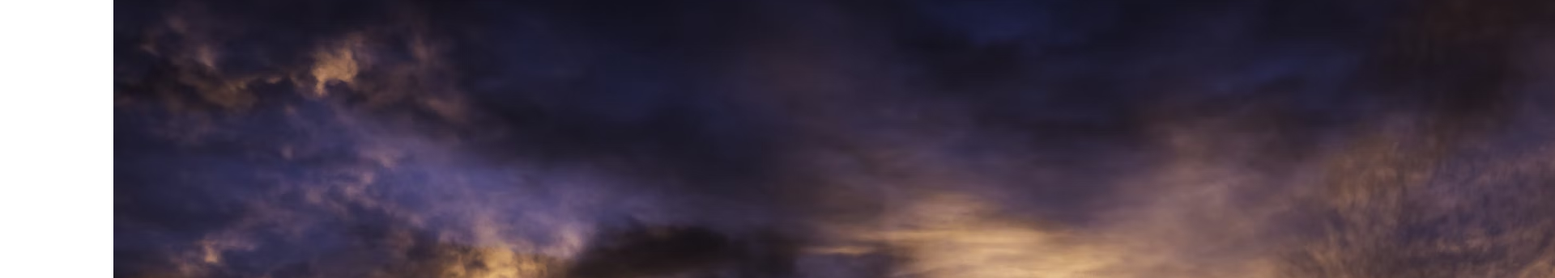
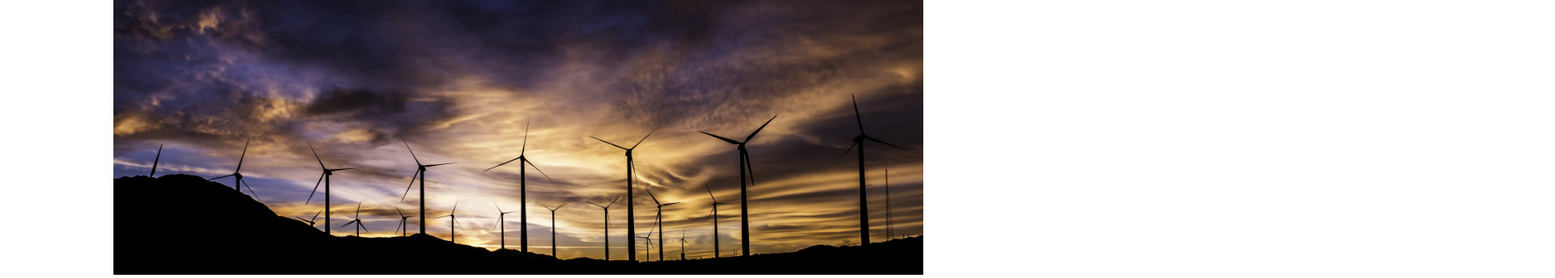
Before and after one commit to pascal2402/Portfolio, a website: page index.html in a window 1280 px wide. Shown: the part 104-448 px from the top of the page at 81% size, 1920 px wide, since content can reach past the window. Drawn offline with Linux system fonts and the light colour scheme.

Commit message:
1 file modified

```diff
--- a/css/common.css
+++ b/css/common.css
@@ -10,6 +10,9 @@
   margin: auto;
 }
 
+.fixed-width img{
+  width: 1000px;
+}
 body {
   display: flex;
   flex-direction: column;
```
